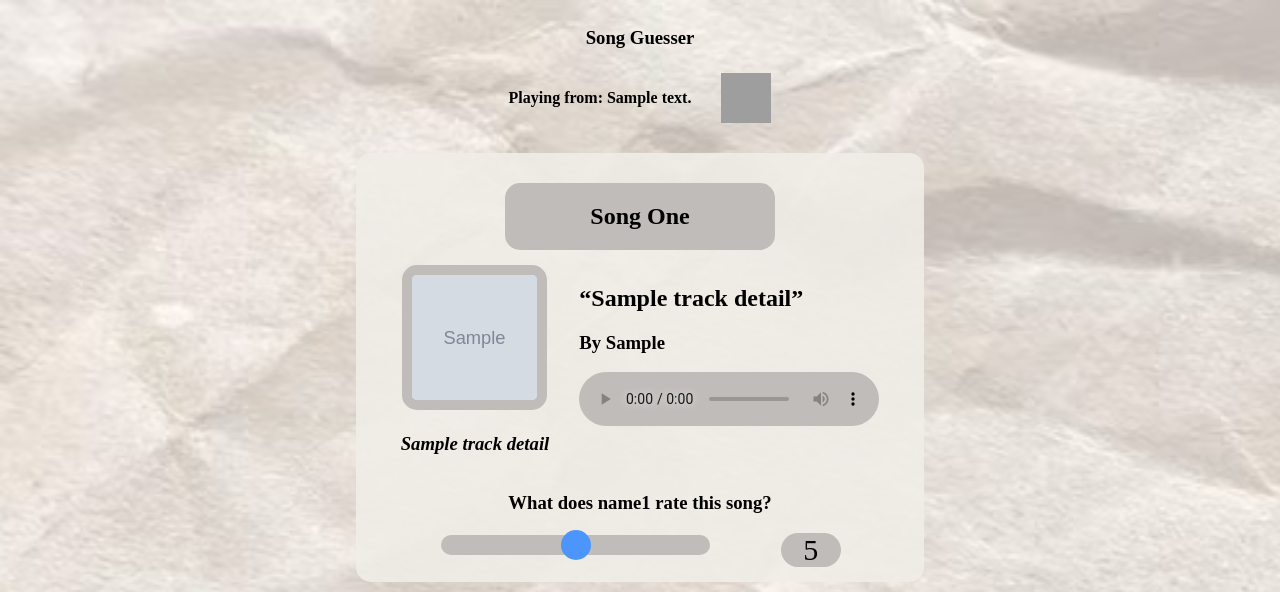
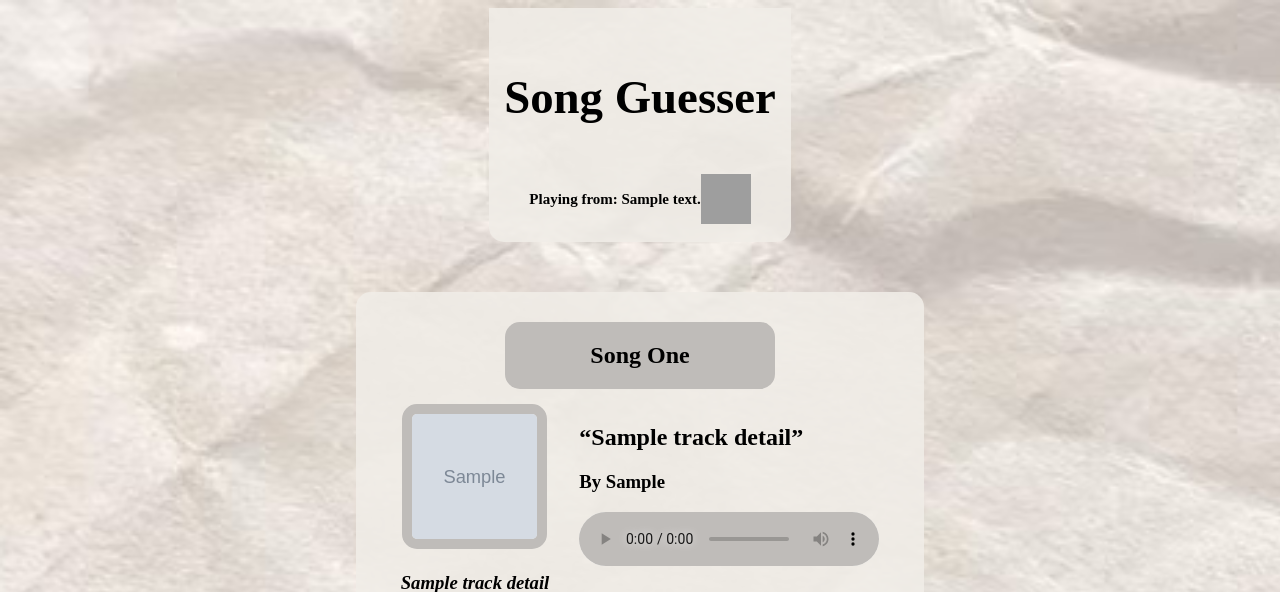
Before and after one commit to andrewhuang2019/SongGame, a Flask app: template python/templates/game.html in a window 1280 px wide. Shown: the top 592 px of the page. Run offline with Flask 3, Linux system fonts and the light colour scheme; the template is opened without the code that fills it: most values are stand-ins (such as "Sample title", 1, 10 or a date in 2020); grey boxes marked "Sample" are stand-in pictures; grey boxes are pictures that could not be loaded.

Commit message:
Cleaned css for top nav bar

```diff
--- a/python/static/styles/game.css
+++ b/python/static/styles/game.css
@@ -17,11 +17,27 @@ h1 {
     font-variant: small-caps;
 }
 
+#top-bar {
+    font-size: 40px;
+    position: relative;
+    background-color: rgba(241, 237, 232, 0.888);
+    margin: 25px;
+    margin-top: 0px;
+    max-width: fit-content;
+    display: flex;
+    flex-direction: column;
+    align-items: center;
+    padding: 15px;
+    border-bottom-right-radius: 15px;
+    border-bottom-left-radius: 15px;
+}
+
 #playlist-display {
+    font-size: 15px;
     display: flex;
+    flex-direction: row;
     align-items: center;
-    justify-content: center;
-    column-gap: 30px;
+    justify-content: space-around;
 }
 
 #game-display {
```
